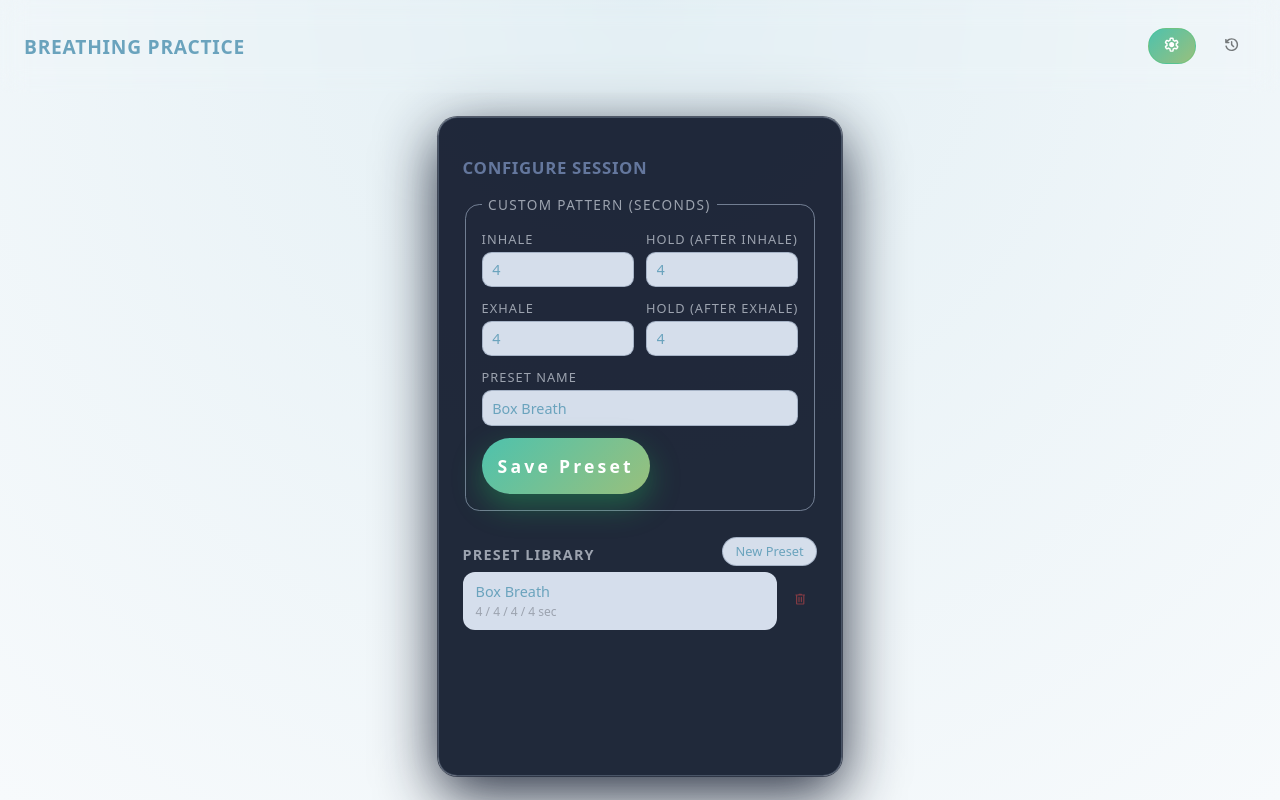
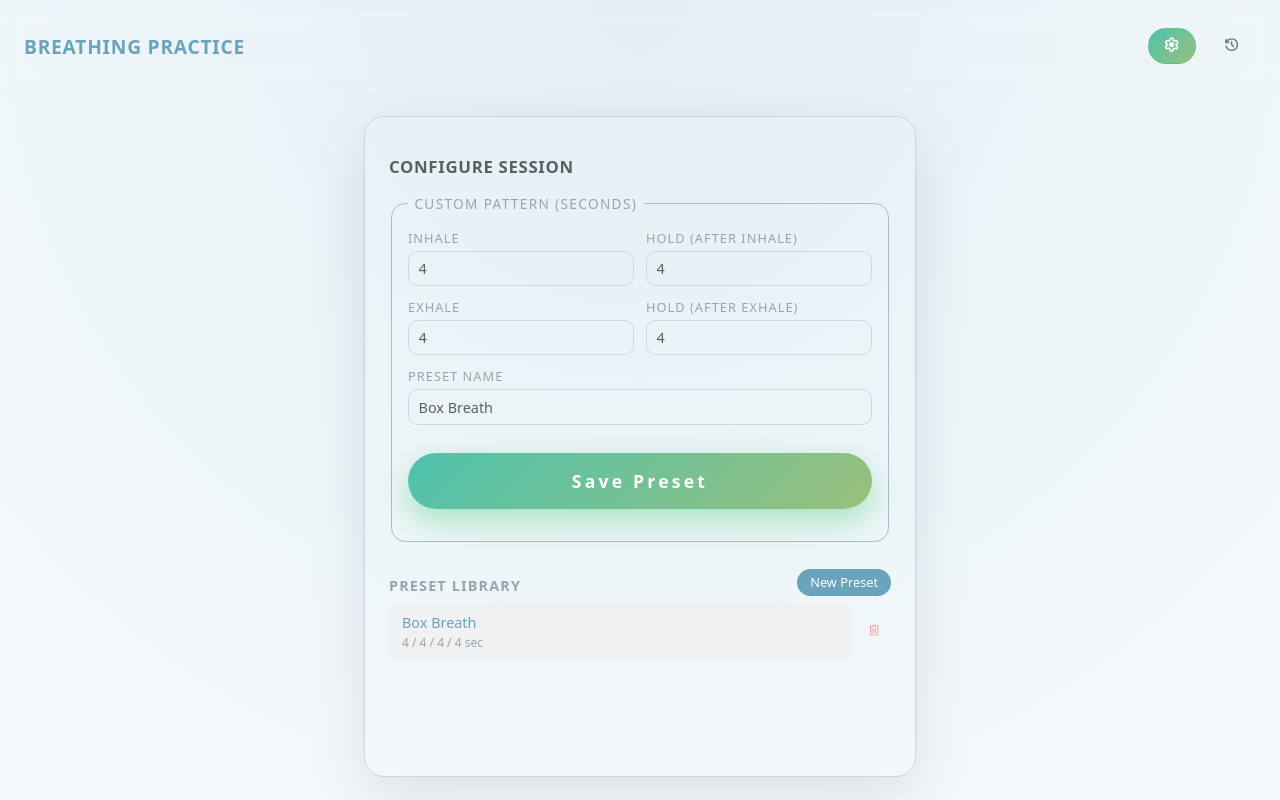
Before and after one commit to katmetax/breathing-practice, a Vue app: page /settings in a window 1280 px wide. Built offline with nearby package versions, Linux system fonts and the light colour scheme.

Commit message:
Change settings page UI

```diff
--- a/src/assets/main.css
+++ b/src/assets/main.css
@@ -37,8 +37,8 @@ a {
   /* Surfaces */
   --color-surface-panel: rgba(15, 23, 42, 0.92);
   --color-surface-panel-strong: rgba(15, 23, 42, 0.95);
-  --color-surface-soft: rgba(233, 242, 255, 0.9);
-  --color-surface-soft-strong: rgb(223, 223, 223, 0.95);
+  --color-surface-soft: rgba(241, 241, 241, 0.868);
+  --color-surface-soft-strong: rgba(236, 236, 236, 0.95);
 
   /* Borders */
   --color-border-soft: rgba(148, 163, 184, 0.35);
@@ -60,6 +60,7 @@ a {
   --color-primary: #4ec2ad;
   --color-primary-alt: #99c07c;
   --color-primary-soft: #bbf7d0;
+  --color-secondary: #6aa3bd;
   --color-danger: #f75050;
   --color-danger-soft: #fecaca;
 
@@ -73,7 +74,7 @@ a {
   --color-nav-link-hover-bg: rgba(148, 163, 184, 0.15);
 
   /* Shadows */
-  --shadow-panel: 0 18px 60px rgba(15, 23, 42, 0.9), 0 0 0 1px rgba(15, 23, 42, 0.6);
+  --shadow-panel: 0 18px 60px rgba(15, 23, 42, 0.1), 0 0 0 1px rgba(15, 23, 42, 0.1);
   --shadow-primary: 0 12px 30px rgba(34, 197, 94, 0.35);
   --shadow-primary-hover: 0 18px 40px rgba(34, 197, 94, 0.5);
 }
@@ -125,13 +126,13 @@ a {
 }
 
 .btn-secondary {
-  background: var(--color-surface-soft);
-  color: var(--color-text-strong);
-  border: 1px solid var(--color-border-strong);
+  background: var(--color-secondary);
+  color: var(--color-text-on-primary);
+  border: 0;
 }
 
 .btn-secondary:hover {
-  background: rgba(30, 64, 175, 0.6);
+  background: rgba(30, 142, 175, 0.6);
 }
 
 .btn-ghost {
--- a/src/views/SettingsPage.vue
+++ b/src/views/SettingsPage.vue
@@ -328,19 +328,22 @@ onBeforeUnmount(() => {
 }
 
 .panel {
-  background: var(--color-surface-panel);
   border-radius: 1.2rem;
   padding: 1.5rem;
-  border: 1px solid var(--color-border-soft);
   box-shadow: var(--shadow-panel);
+  min-width: 550px;
 }
 
 .panel-title {
   font-size: 1.05rem;
   letter-spacing: 0.04em;
   text-transform: uppercase;
-  color: var(--color-text-soft);
   margin-bottom: 1rem;
+}
+
+.btn-primary {
+  width: 100%;
+  margin: 1rem 0;
 }
 
 .form {
@@ -401,11 +404,11 @@ onBeforeUnmount(() => {
 }
 
 .field-input {
-  background: var(--color-surface-soft);
+  background: transparent;
   border-radius: 0.6rem;
-  border: 1px solid var(--color-border-strong);
+  border: 1px solid var(--color-border-soft);
   padding: 0.45rem 0.6rem;
-  color: var(--color-text-strong);
+  color: var(--color-text-main);
   font-size: 0.9rem;
 }
 
@@ -497,12 +500,10 @@ onBeforeUnmount(() => {
 
 .preset-button:hover {
   background: var(--color-surface-soft-strong);
-  border-color: var(--color-border-strong);
 }
 
 .preset-button--active {
   border-color: var(--color-primary);
-  box-shadow: 0 0 0 1px rgba(34, 197, 94, 0.6);
 }
 
 .preset-delete-button {
```
